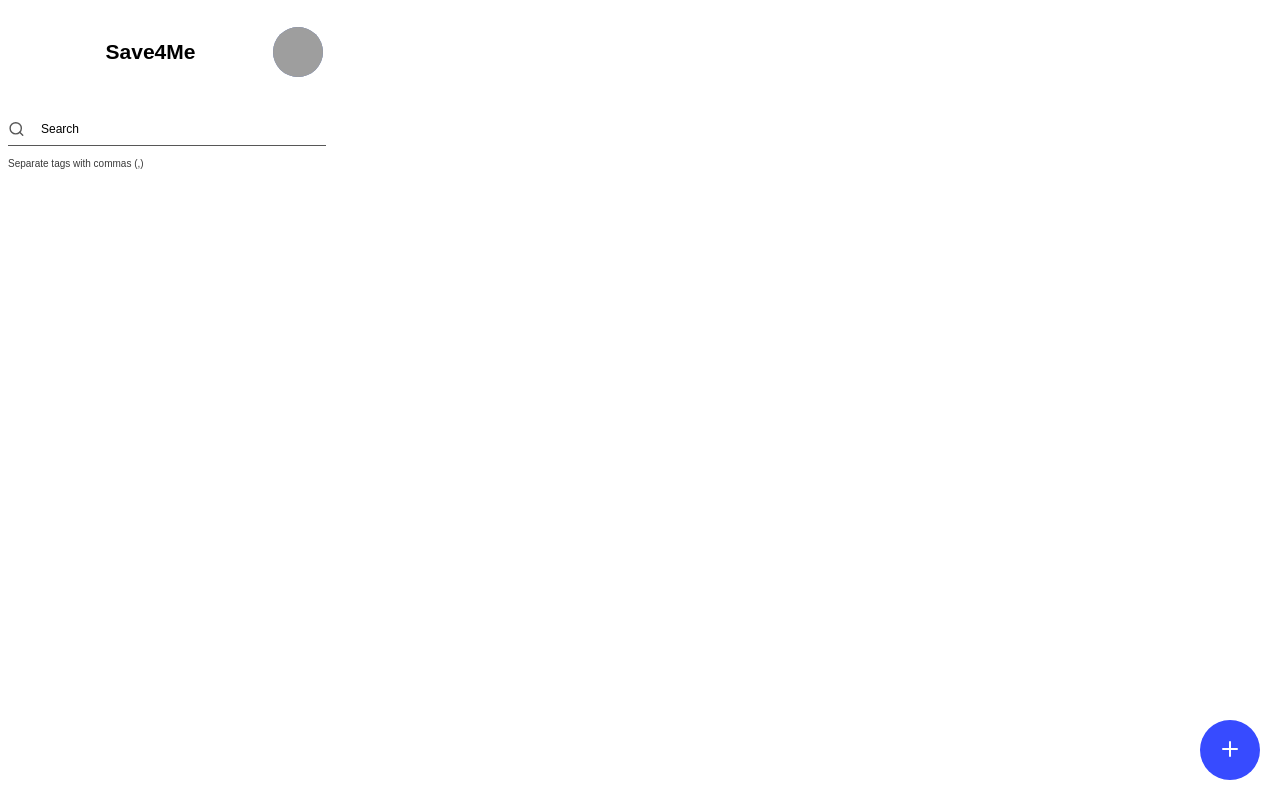
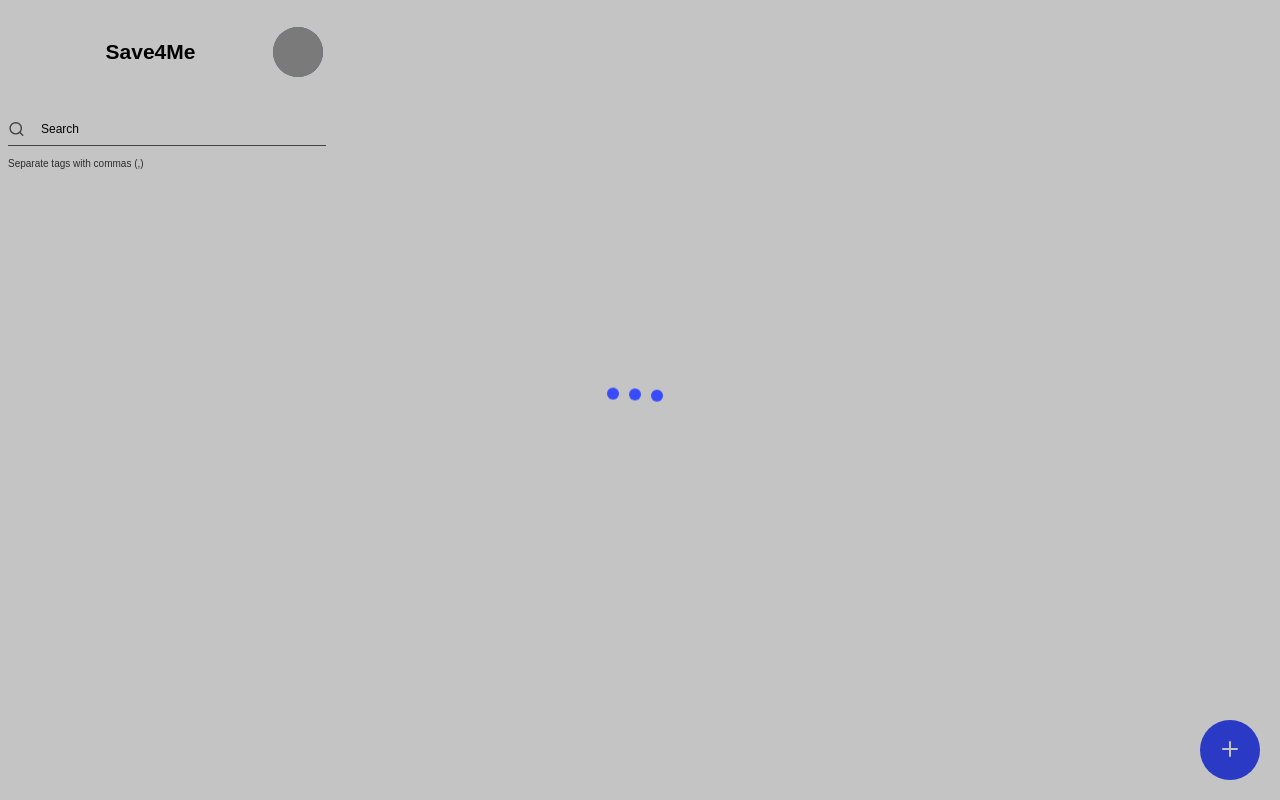
Before and after one commit to rafaelandrade/save4me, a Next.js app in the folder frontend/: page / in a window 1280 px wide. Built offline with nearby package versions, Linux system fonts and the light colour scheme; grey boxes are pictures that could not be loaded.

Commit message:
feat: adding loading global

```diff
--- /dev/null
+++ b/frontend/components/loading/index.js
@@ -0,0 +1,18 @@
+import { LoadingPointIcon } from '../../public/icons/LoadingPoint'
+import * as S from './styles'
+
+export default function Loading() {
+  return (
+    <S.Container>
+      <div>
+        <LoadingPointIcon />
+      </div>
+      <div>
+        <LoadingPointIcon />
+      </div>
+      <div>
+        <LoadingPointIcon />
+      </div>
+    </S.Container>
+  )
+}
--- /dev/null
+++ b/frontend/components/loading/styles.jsx
@@ -0,0 +1,47 @@
+import styled, { keyframes } from 'styled-components'
+
+export const loading = keyframes`
+  from {
+    transform: translateY(6px);
+  }
+
+  to {
+    transform: translateY(-6px);
+  }
+`
+
+export const Container = styled.div`
+  position: absolute;
+
+  z-index: 1;
+
+  display: flex;
+  justify-content: center;
+  align-items: center;
+
+  top: 0;
+  left: 0;
+  right: 0;
+  bottom: 0;
+
+  background: rgb(0 0 0 / 23%);
+
+  svg {
+    margin-right: 10px;
+  }
+
+  div:nth-child(1) {
+    animation: ${loading} 0.8s infinite alternate;
+    animation-delay: 0.1s;
+  }
+
+  div:nth-child(2) {
+    animation: ${loading} 0.8s infinite alternate;
+    animation-delay: 0.2s;
+  }
+
+  div:nth-child(3) {
+    animation: ${loading} 0.8s infinite alternate;
+    animation-delay: 0.3s;
+  }
+`
--- a/frontend/pages/index.js
+++ b/frontend/pages/index.js
@@ -1,5 +1,6 @@
 import { useState } from 'react'
 import Input from '../components/input'
+import Loading from '../components/loading'
 import { PlusIcon } from '../public/icons/Plus'
 import { SearchIcon } from '../public/icons/Search'
 import * as S from '../styles/home'
@@ -21,6 +22,7 @@ export default function Home() {
         shouldAnimate
         subText="Separate tags with commas (,)"
       />
+      <Loading />
       <S.ButtonAdd>
         <PlusIcon />
       </S.ButtonAdd>
--- /dev/null
+++ b/frontend/public/icons/LoadingPoint.jsx
@@ -0,0 +1,5 @@
+export const LoadingPointIcon = () => (
+  <svg width="12" height="12" viewBox="0 0 12 12" fill="none" xmlns="http://www.w3.org/2000/svg">
+    <circle cx="6" cy="6" r="6" fill="#374BFF" />
+  </svg>
+)
```
